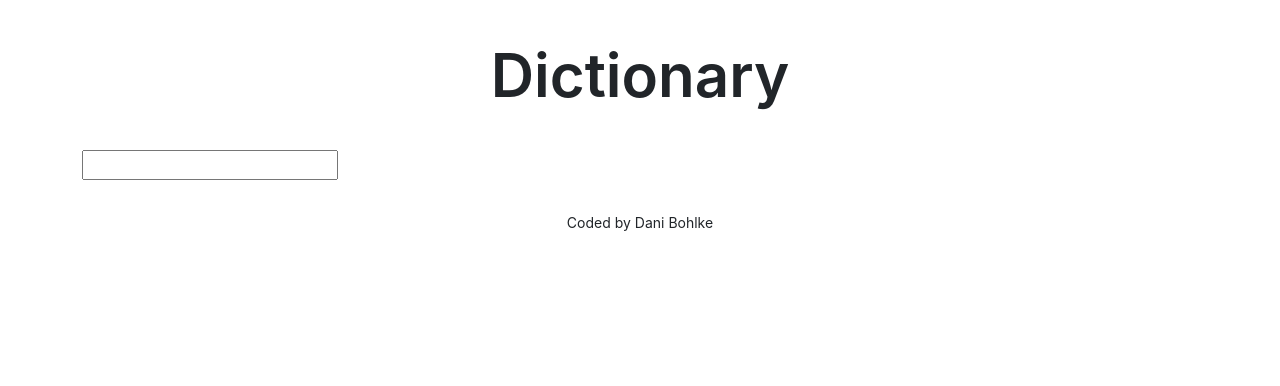
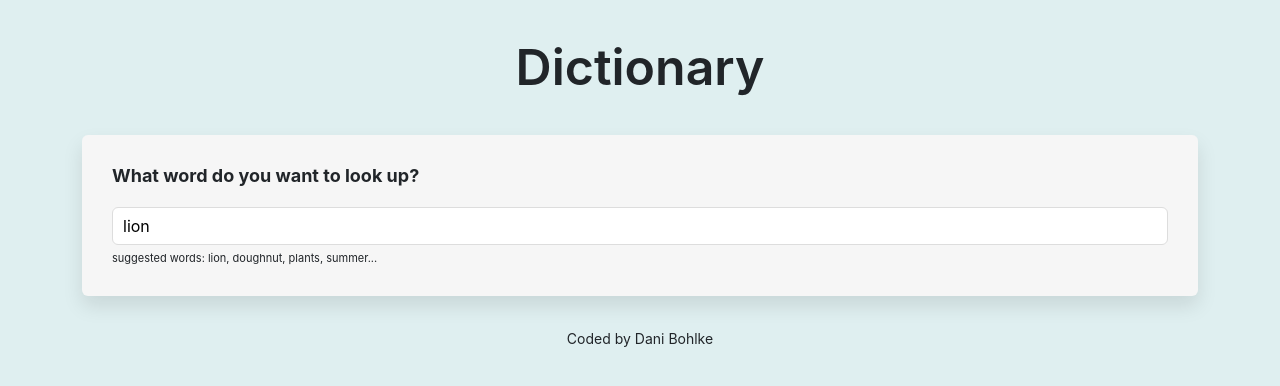
Before and after one commit to DBohlke/dictionary-app, a React (Create React App) app: page / in a window 1280 px wide. Shown: the top 386 px of the page. Built offline with nearby package versions, Linux system fonts and the light colour scheme; no server answers.

Commit message:
Styled the application

```diff
--- a/src/App.css
+++ b/src/App.css
@@ -1,5 +1,13 @@
+body {
+  background: #dfeff0;
+}
+
+a {
+  color: #295e6a;
+}
+
 .App-header {
-  font-size: 60px;
+  font-size: 50px;
   font-weight: 600;
   margin: 30px 0;
   text-align: center;
--- a/src/App.js
+++ b/src/App.js
@@ -7,7 +7,7 @@ export default function App() {
       <div className="container">
         <header className="App-header">Dictionary</header>
         <main>
-          <Dictionary />
+          <Dictionary defaultKeyword="lion" />
         </main>
         <footer className="App-footer">
           <small>Coded by Dani Bohlke</small>
--- a/src/Dictionary.css
+++ b/src/Dictionary.css
@@ -0,0 +1,25 @@
+.Dictionary h1 {
+  font-size: 18px;
+  font-weight: bold;
+  margin-bottom: 20px;
+}
+
+.Dictionary section {
+  background: #f6f6f6;
+  border-radius: 6px;
+  box-shadow: 0 10px 20px rgba(0, 0, 0, 0.1);
+  margin: 20px 0;
+  padding: 30px;
+}
+
+.Dictionary input {
+  border: 1px solid #dddddd;
+  border-radius: 6px;
+  padding: 6px 10px;
+  width: 100%;
+}
+
+.Dictionary .hint {
+  font-size: 11px;
+  margin-top: 5px;
+}
--- a/src/Dictionary.js
+++ b/src/Dictionary.js
@@ -3,32 +3,56 @@ import axios from "axios";
 import Results from "./Results";
 import "./Dictionary.css";
 
-export default function Dictionary() {
-  let [keyword, setKeyword] = useState("");
+export default function Dictionary(props) {
+  let [keyword, setKeyword] = useState(props.defaultKeyword);
   let [results, setResults] = useState(null);
+  let [loaded, setLoaded] = useState(false);
 
   function handleResponse(response) {
     setResults(response.data[0]);
   }
 
-  function search(event) {
-    event.preventDefault();
-
+  function search() {
     // documentation: https://dictionaryapi.dev/
     let apiUrl = `https://api.dictionaryapi.dev/api/v2/entries/en_US/${keyword}`;
     axios.get(apiUrl).then(handleResponse);
+  }
+
+  function handleSubmit(event) {
+    event.preventDefault();
+    search();
   }
 
   function handleKeywordChange(event) {
     setKeyword(event.target.value);
   }
 
+  function load() {
+    setLoaded(true);
+    search();
+  }
+
+  if (loaded) {
     return (
       <div className="Dictionary">
-      <form onSubmit={search}>
-        <input type="search" onChange={handleKeywordChange} />
+        <section>
+          <h1>What word do you want to look up?</h1>
+          <form onSubmit={handleSubmit}>
+            <input
+              type="search"
+              onChange={handleKeywordChange}
+              defaultValue={props.defaultKeyword}
+            />
+            <div className="hint">
+              suggested words: lion, doughnut, plants, summer...
+            </div>
           </form>
+        </section>
         <Results results={results} />
       </div>
     );
+  } else {
+    load();
+    return "Loading";
   }
+}
--- /dev/null
+++ b/src/Meaning.css
@@ -0,0 +1,11 @@
+.Meaning h3 {
+  font-size: 24px;
+  font-weight: bold;
+  line-height: 1.5;
+}
+
+.Meaning .example {
+  font-size: 14px;
+  font-style: italic;
+  margin-top: 10px;
+}
--- a/src/Meaning.js
+++ b/src/Meaning.js
@@ -1,5 +1,6 @@
 import React from "react";
 import Synonyms from "./Synonyms";
+import "./Meaning.css";
 
 export default function Meaning(props) {
   return (
@@ -8,16 +9,9 @@ export default function Meaning(props) {
       {props.meaning.definitions.map(function (definition, index) {
         return (
           <div key={index}>
-            <p>
-              <strong>Definition:</strong>
-              {definition.definition}
-              <br />
-              <strong>Example:</strong>
-              <em>{definition.example}</em>
-              <br />
-              <strong>Synonyms:</strong>
-              <Synonyms synonyms={definition.synonyms} />
-            </p>
+            <div className="defintion">{definition.definition}</div>
+            <div className="example">{definition.example}</div>
+            <Synonyms synonyms={definition.synonyms} />
           </div>
         );
       })}
--- /dev/null
+++ b/src/Phonetic.css
@@ -0,0 +1,24 @@
+.Phonetic {
+  margin: 20px 0;
+}
+
+.Phonetic a {
+  border: 1px solid #dddddd;
+  border-radius: 20px;
+  font-size: 13px;
+  font-weight: bold;
+  margin-right: 10px;
+  padding: 8px 15px;
+  text-decoration: none;
+  transition: all 150ms ease-in-out;
+}
+
+.Phonetic a:hover {
+  background: #295e6a;
+  color: white;
+}
+
+.Phonetic .text {
+  font-weight: bold;
+  opacity: 0.5;
+}
--- a/src/Phonetic.js
+++ b/src/Phonetic.js
@@ -1,4 +1,5 @@
 import React from "react";
+import "./Phonetic.css";
 
 export default function Phonetic(props) {
   return (
@@ -6,8 +7,7 @@ export default function Phonetic(props) {
       <a href={props.phonetic.audio} target="_blank" rel="noreferrer noopener">
         Listen
       </a>
-      <br />
-      {props.phonetic.text}
+      <span className="text">{props.phonetic.text}</span>
     </div>
   );
 }
--- /dev/null
+++ b/src/Results.css
@@ -0,0 +1,5 @@
+.Results h2 {
+  font-size: 32px;
+  font-weight: bold;
+  line-height: 1.5;
+}
--- a/src/Results.js
+++ b/src/Results.js
@@ -1,11 +1,13 @@
 import React from "react";
 import Meaning from "./Meaning";
 import Phonetic from "./Phonetic";
+import "./Results.css";
 
 export default function Results(props) {
   if (props.results) {
     return (
       <div className="Results">
+        <section>
           <h2>{props.results.word}</h2>
           {props.results.phonetics.map(function (phonetic, index) {
             return (
@@ -14,11 +16,12 @@ export default function Results(props) {
               </div>
             );
           })}
+        </section>
         {props.results.meanings.map(function (meaning, index) {
           return (
-            <div key={index}>
+            <section key={index}>
               <Meaning meaning={meaning} />
-            </div>
+            </section>
           );
         })}
       </div>
--- /dev/null
+++ b/src/Synonyms.css
@@ -0,0 +1,11 @@
+.Synonyms {
+  margin: 15px 0 0;
+  padding: 0;
+}
+
+.Synonyms li {
+  display: inline-block;
+  font-size: 13px;
+  line-height: 1;
+  padding-right: 10px;
+}
--- a/src/Synonyms.js
+++ b/src/Synonyms.js
@@ -1,4 +1,5 @@
 import React from "react";
+import "./Synonyms.css";
 
 export default function Synonyms(props) {
   if (props.synonyms) {
```
Lines whose indentation alone changed are shown as unchanged.
